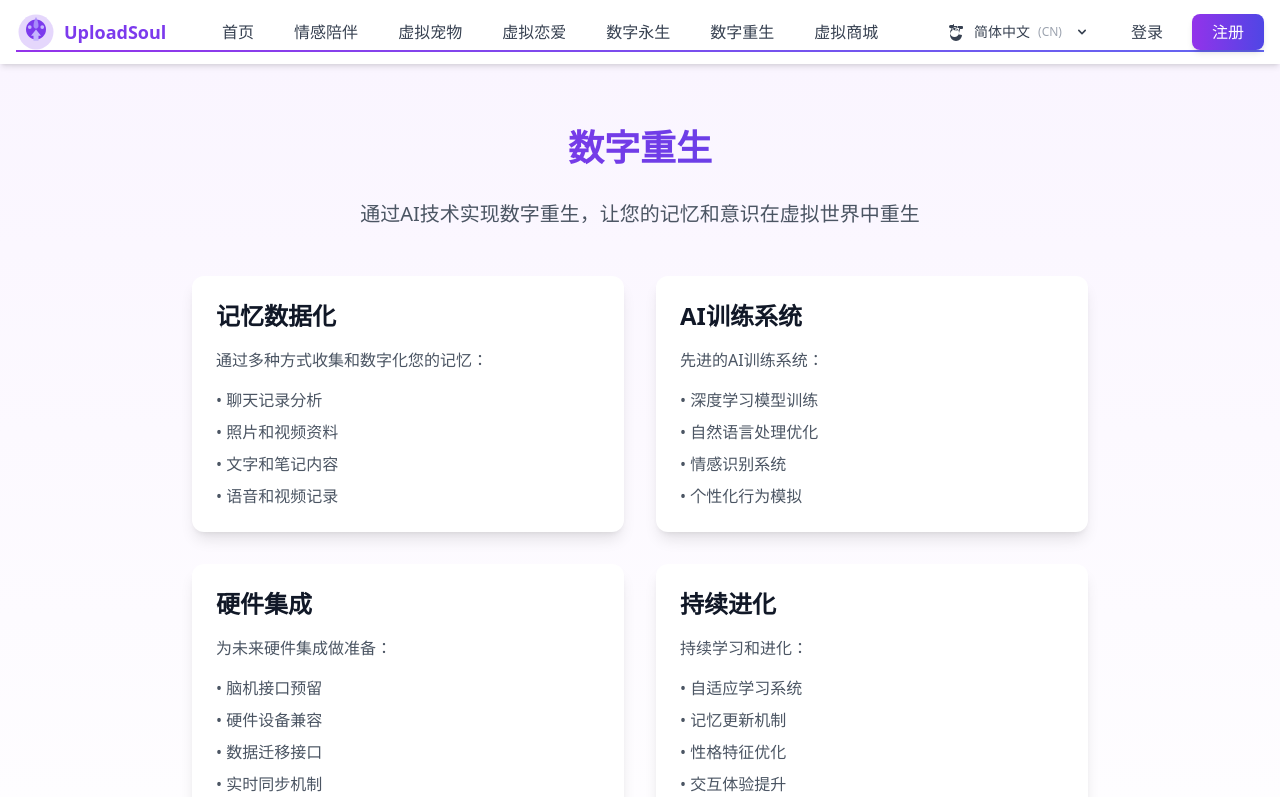
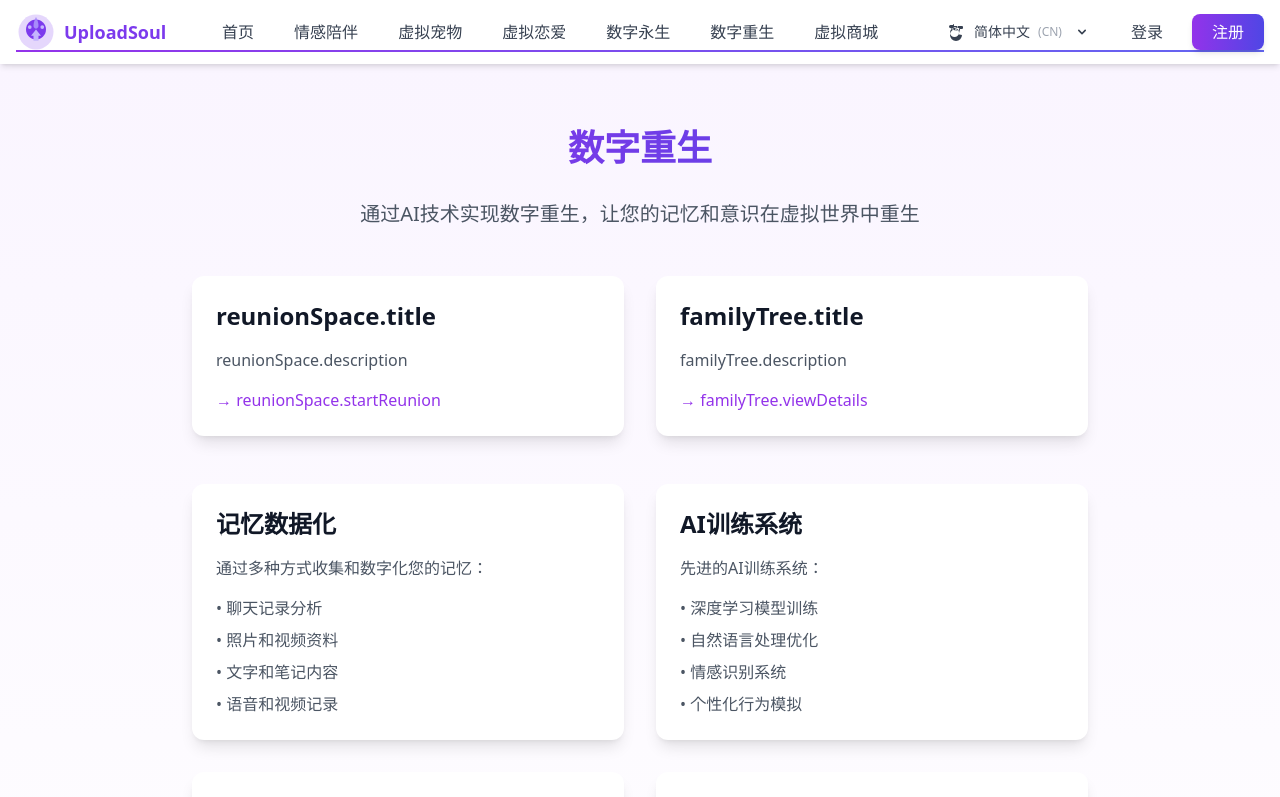
Before and after one commit to UploadSoulzhgrain/uploadsoul.github.io, a React (Vite) app: page /digital-rebirth in a window 1280 px wide. Shown: the top 797 px of the page. Built offline with nearby package versions, Linux system fonts and the light colour scheme.

Commit message:
更新数字重生页面，添加新功能导航卡片

```diff
--- a/src/pages/DigitalRebirthPage.jsx
+++ b/src/pages/DigitalRebirthPage.jsx
@@ -19,6 +19,31 @@ const DigitalRebirthPage = () => {
             {t('digitalRebirth.title')}
           </h1>
           <p className="text-xl text-gray-600 text-center mb-12">{t('digitalRebirth.description')}</p>
+
+          {/* 新功能导航 */}
+          <div className="grid grid-cols-1 md:grid-cols-2 gap-8 mb-12">
+            <Link to="/digital-rebirth/reunion-space">
+              <motion.div
+                whileHover={{ scale: 1.05 }}
+                className="bg-white rounded-xl shadow-lg p-6 hover:shadow-xl transition-all duration-300"
+              >
+                <h2 className="text-2xl font-semibold text-gray-900 mb-4">{t('reunionSpace.title')}</h2>
+                <p className="text-gray-600 mb-4">{t('reunionSpace.description')}</p>
+                <div className="text-purple-600 font-medium">→ {t('reunionSpace.startReunion')}</div>
+              </motion.div>
+            </Link>
+
+            <Link to="/digital-rebirth/family-tree">
+              <motion.div
+                whileHover={{ scale: 1.05 }}
+                className="bg-white rounded-xl shadow-lg p-6 hover:shadow-xl transition-all duration-300"
+              >
+                <h2 className="text-2xl font-semibold text-gray-900 mb-4">{t('familyTree.title')}</h2>
+                <p className="text-gray-600 mb-4">{t('familyTree.description')}</p>
+                <div className="text-purple-600 font-medium">→ {t('familyTree.viewDetails')}</div>
+              </motion.div>
+            </Link>
+          </div>
 
           <div className="grid grid-cols-1 md:grid-cols-2 gap-8">
             {/* Memory Digitization */}
```
